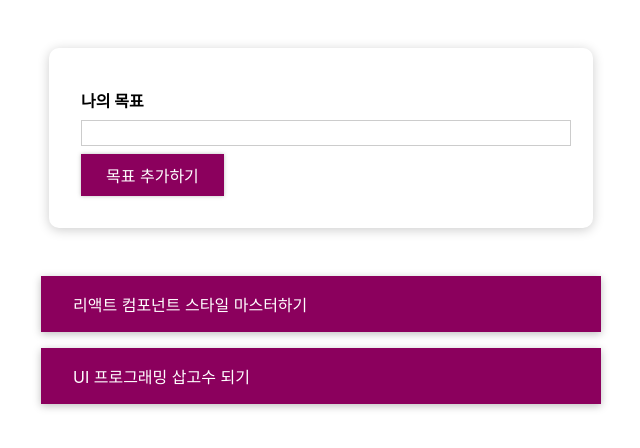
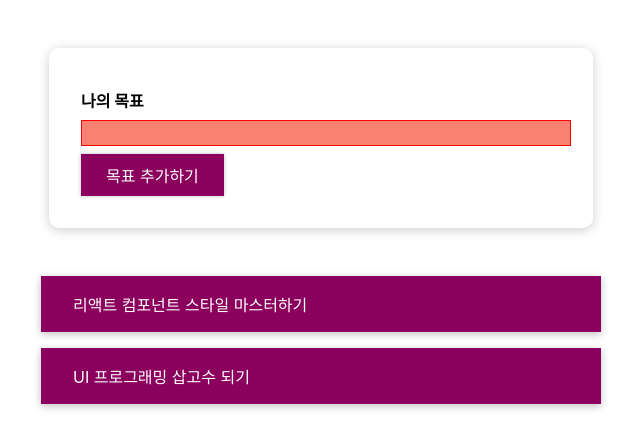
Before and after one commit to hongkongee/react-basic-study, a React (Create React App) app: page / in a window 1280 px wide. Shown: the top 448 px of the page, without its empty margins (319-959 px from the left). Built offline with nearby package versions, Linux system fonts and the light colour scheme.

Commit message:
입력값 유효성에 따른 동적 스타일 변경

```diff
--- a/src/components/CourseGoals/CourseInput.js
+++ b/src/components/CourseGoals/CourseInput.js
@@ -5,12 +5,25 @@ import Button from '../UI/Button/Button';
 const CourseInput = ({ onAdd }) => {
   const [enteredText, setEnteredText] = useState('');
 
+  // 입력값 검증 상태 변수
+  const [isValid, setIsValid] = useState();
+
   const textChangeHandler = (e) => {
     setEnteredText(e.target.value);
+
+    if (e.target.value.trim().length > 0) {
+      setIsValid(true);
+    }
   };
 
   const formSubmitHandler = (e) => {
     e.preventDefault();
+
+    if (enteredText.trim().length === 0) {
+      setIsValid(false);
+      return;
+    }
+
     onAdd(enteredText);
     setEnteredText('');
   };
@@ -19,7 +32,15 @@ const CourseInput = ({ onAdd }) => {
     <form onSubmit={formSubmitHandler}>
       <div className="form-control">
         <label>나의 목표</label>
-        <input type="text" onChange={textChangeHandler} value={enteredText} />
+        <input
+          style={{
+            background: isValid ? 'transparent' : 'salmon',
+            borderColor: isValid ? 'black' : 'red',
+          }}
+          type="text"
+          onChange={textChangeHandler}
+          value={enteredText}
+        />
       </div>
       <Button type="submit">목표 추가하기</Button>
     </form>
```
